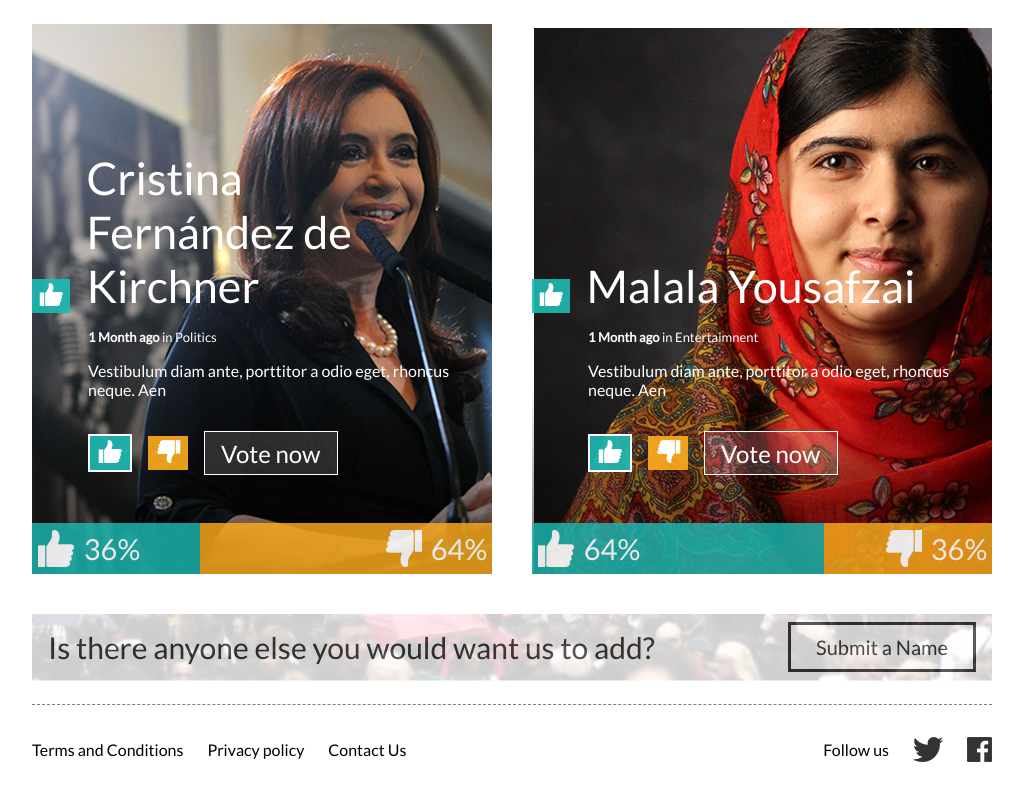
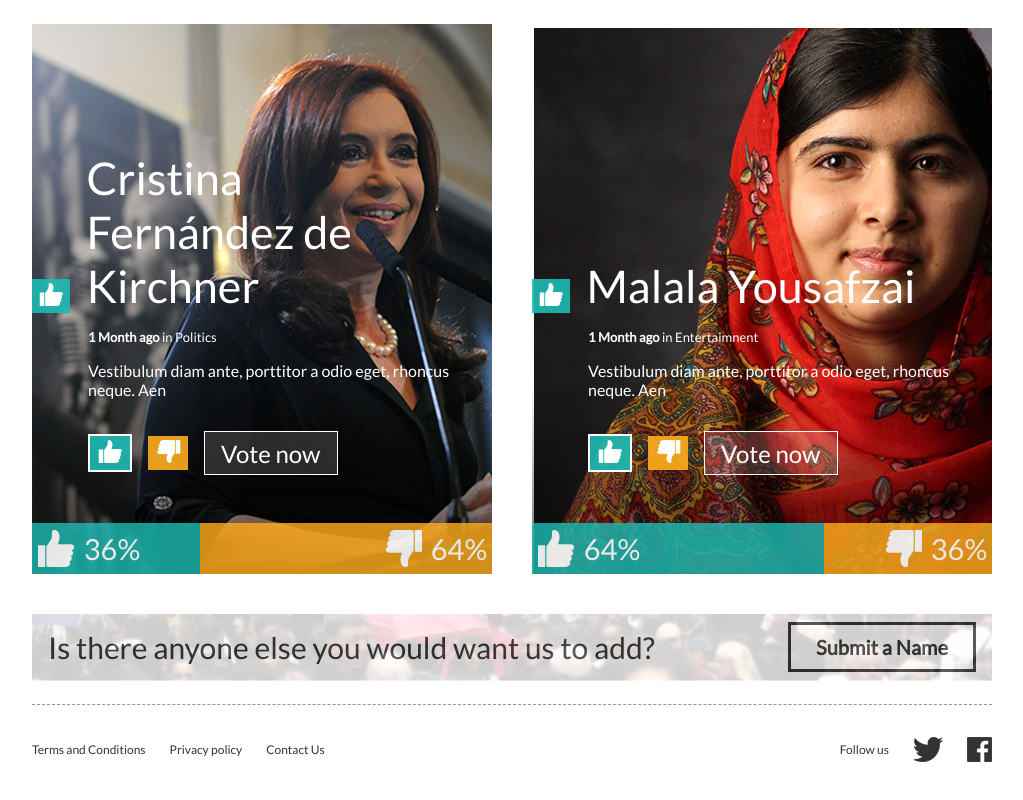
Before and after one commit to pillowslept/ui-votes-test, a Vue app: page / in a window 1280 px wide. Shown: the part 1862-2662 px from the top of the page, without its empty margins (128-1151 px from the left). Built offline with nearby package versions, Linux system fonts and the light colour scheme.

Commit message:
Responsive styles added.

```diff
--- a/src/components/MainCard.vue
+++ b/src/components/MainCard.vue
@@ -180,4 +180,19 @@ export default {
   }
 }
 
+@media (max-width: 400px) {
+  .opinion {
+    .wiki, .veredict {
+      font-size: 12px !important;
+    }
+  }
+
+  .description {
+    .detail {
+      font-size: 10px;
+    }
+  }
+}
+
+
 </style>
--- a/src/components/Message.vue
+++ b/src/components/Message.vue
@@ -88,10 +88,26 @@ img {
 @media (max-width: 700px) {
   .message {
     flex-direction: column;
+
+    .title {
+      width: 50%;
+      display: flex;
+      flex-direction: row;
+      justify-content: space-between;
+      align-items: center;
+    }
   }
 
   .description {
     width: 100%;
   }
 }
+
+@media (max-width: 500px) {
+  .message {
+    .title {
+      width: 90%;
+    }
+  }
+}
 </style>
--- a/src/components/SubmitPerson.vue
+++ b/src/components/SubmitPerson.vue
@@ -44,6 +44,7 @@ export default {
 }
 
 .button-action {
+  font-weight: bold;
   padding: 10px 25px;
 }
 
--- a/src/components/TheFooter.vue
+++ b/src/components/TheFooter.vue
@@ -21,10 +21,13 @@ export default {
 
 <style lang="scss" scoped>
 .footer {
+  font-size: 12px;
+  color: #333333;
+  font-weight: 300;
   display: flex;
   justify-content: space-between;
   align-items: center;
-  border-top: 1px dashed gray;
+  border-top: 1px dashed #979797;
   padding: 2rem 0px;
   margin-top: 1rem;
 }
--- a/src/views/Home.vue
+++ b/src/views/Home.vue
@@ -45,6 +45,7 @@ export default {
 @media (max-width: 950px) {
   .content {
     .title-separator {
+      font-size: 30px;
       margin-top: 0.5rem;
       margin-bottom: 0.5rem;
     }
```
